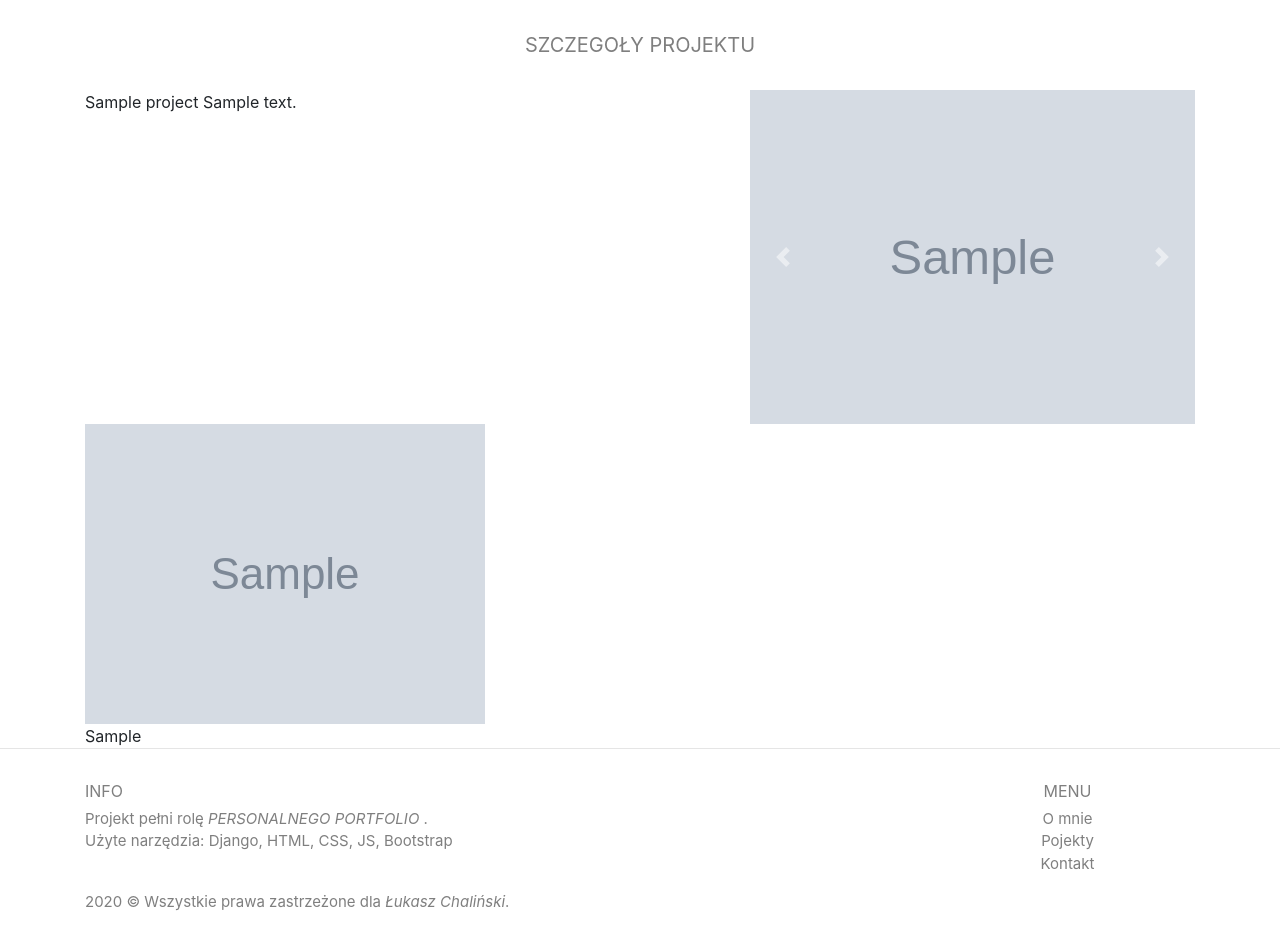
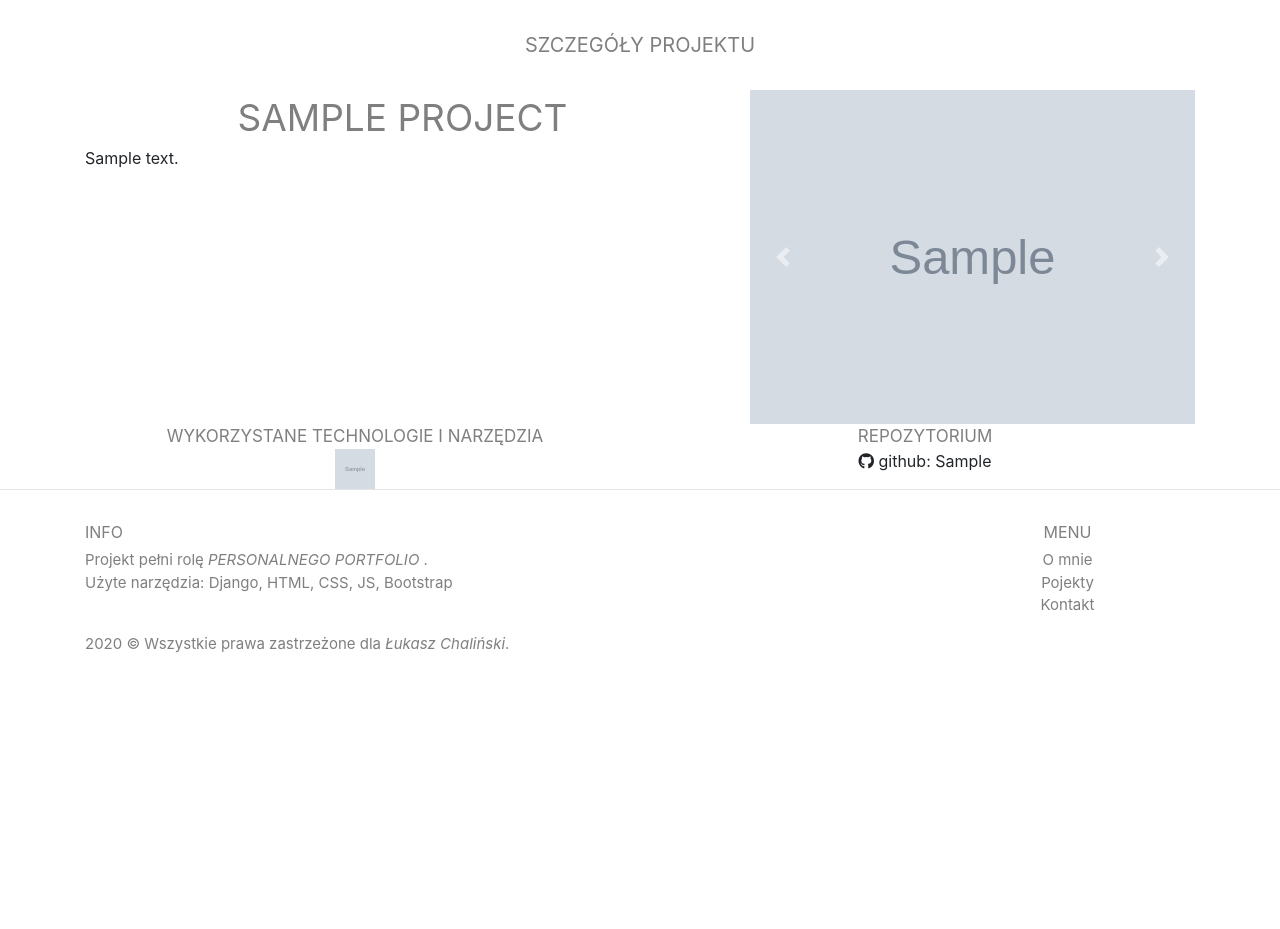
Before and after one commit to AM0k84/PORTFOLIO_website, a Django app: a page that uses projects/templates/projects/project_detail.html in a window 1280 px wide. Shown: the part 87-1016 px from the top of the page. After the commit the page ends 740 px from the top, so only its background shows below. Run offline with Django 3.2, Linux system fonts and the light colour scheme; tables that the repository leaves empty hold one stand-in row (values such as "Sample post"); grey boxes marked "Sample" are stand-in pictures; some libraries are stand-ins or nearby versions.

Commit message:
F006 update project detail

```diff
--- a/projects/templates/projects/project_detail.html
+++ b/projects/templates/projects/project_detail.html
@@ -8,13 +8,17 @@
 
 {% block body %}
 
-    <div class="page_title"> SZCZEGOŁY PROJEKTU</div>
+    <div class="page_title"> SZCZEGÓŁY PROJEKTU</div>
 
     <div class="container">
         <div class="row">
             <div class="col-md-7">
+                <div class="project-det-title">
                     {{ project.title }}
+                </div>
+                <div class="project-det-body">
                     {{ project.body|safe }}
+                </div>
             </div>
             <div class="col-md-5 col-sm-12 col-12">
                 <div id="carouselExampleIndicators" class="carousel slide" data-ride="carousel">
@@ -41,15 +45,24 @@
                     </a>
                 </div>
             </div>
-            <div class="col-md-12">
+
+            <div class="project-tool col-md-6">
+                Wykorzystane technologie i narzędzia
+                <div class="project-category">
                     {% for category in project.category.iterator %}
                         <a href="{% url 'projects:category_projects_list' category.slug %}">
                             <img src="{{ category.tool_image.url }}"/> </a>
                     {% endfor %}
                 </div>
+            </div>
 
-            <div class="col-md-12">
-                {{ project.github_repository }}
+
+            <div class="project-github col-md-6">
+                <div class="repo-title">
+                    Repozytorium
+                </div>
+                <i class="fab fa-github"></i> github: {{ project.github_repository }}
+
             </div>
         </div>
     </div>
--- a/static/css/projects/style.css
+++ b/static/css/projects/style.css
@@ -4,7 +4,7 @@ body {
     font-family: -apple-system, BlinkMacSystemFont, "Segoe UI", Roboto, "Helvetica Neue", Arial, "Noto Sans", sans-serif, "Apple Color Emoji", "Segoe UI Emoji", "Segoe UI Symbol", "Noto Color Emoji";
 }
 
-.page_title{
+.page_title {
     text-align: center;
     font-size: 20px;
     width: 100%;
@@ -43,9 +43,9 @@ body {
     padding: 7px;
 }
 
-.card-category img{
-    width: 11%;
-    height: 11%;
+.card-category img {
+    width: 10%;
+    height: 10%;
     display: inline-block;
 }
 
@@ -57,7 +57,7 @@ body {
     opacity: 0.7;
 }
 
-.card-category a{
+.card-category a {
     text-decoration: none;
 }
 
@@ -66,7 +66,7 @@ body {
     text-align: left;
 }
 
-.card-category a{
+.card-category a {
     text-decoration: none;
 }
 
@@ -76,8 +76,6 @@ body {
     font-size: 20px;
     text-transform: uppercase;
 }
-
-
 
 .snippet {
     color: #727272E8;
@@ -110,3 +108,55 @@ body {
     color: #484848;
     text-decoration: none;
 }
+
+
+.project-tool {
+    text-align: center;
+    color: #727272E8;
+    font-size: 17px;
+    text-transform: uppercase;
+}
+
+.repo-title {
+    color: #727272E8;
+    font-size: 17px;
+    text-transform: uppercase;
+}
+
+.project-github {
+    text-align: center;
+}
+
+
+
+.project-det-title {
+    margin-top: 0;
+    color: #727272E8;
+    font-size: 37px;
+    text-transform: uppercase;
+    text-align: center;
+}
+
+.project-category {
+    /*padding: 15px;*/
+    text-align: center;
+
+}
+
+.project-category a {
+    text-decoration: none;
+    margin-left: 10px;
+    margin-right: 10px;
+
+}
+
+.project-category img {
+    display: inline-block;
+    width: 40px;
+    height: 40px;
+}
+
+.project-category img:hover {
+    opacity: 0.7;
+
+}
```
Lines whose indentation alone changed are shown as unchanged.
